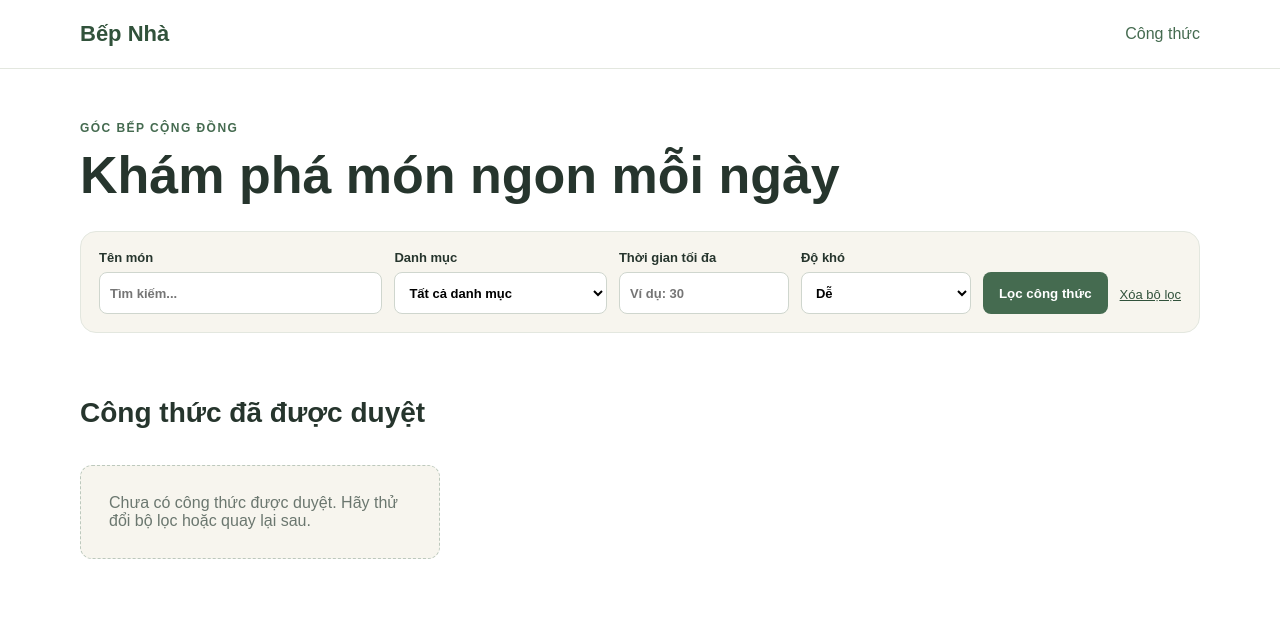
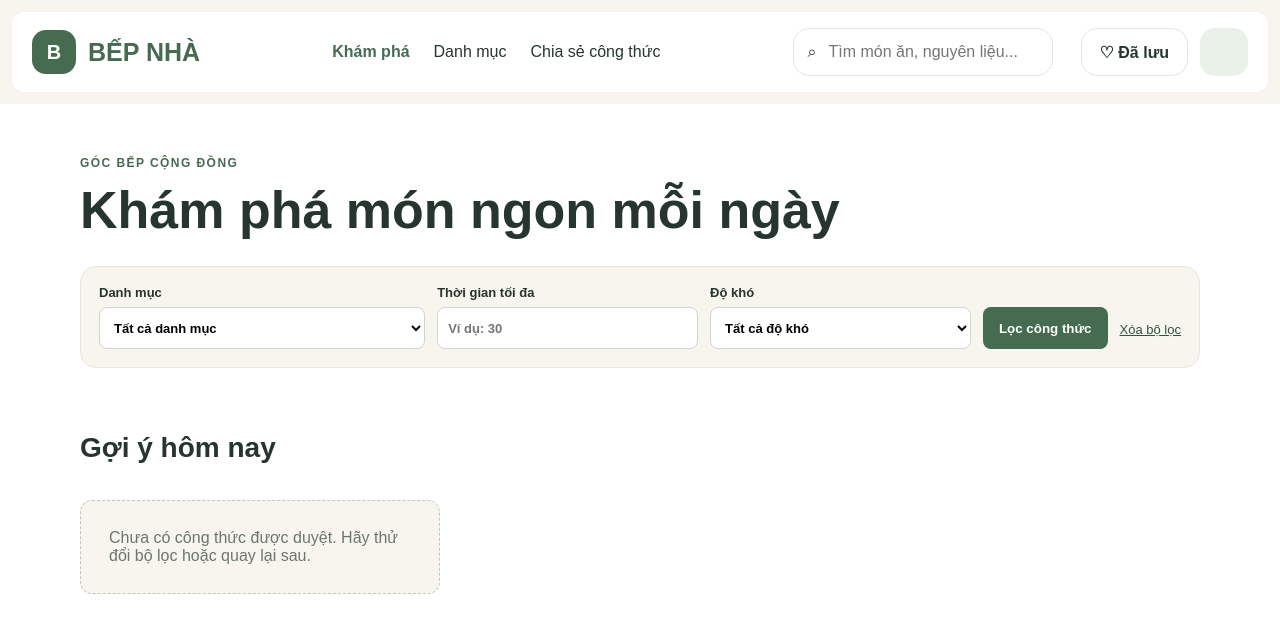
Before and after one commit to HungNguyen3011/TTCN_8K05UD, a Laravel app: page / in a window 1280 px wide. Shown: the top 633 px of the page. Run offline with Laravel 12, Linux system fonts and the light colour scheme; the visitor is signed in with stand-in values (Sample User, id 1); data that the repository does not hold is empty; style sheets or scripts are compiled from the project's sources; parts of the project's set-up code (start-up, migrations or seed data) failed here and were passed over.

Commit message:
Triển khai tính năng đăng ký, đăng nhập

```diff
--- a/PROJECT/app/Models/User.php
+++ b/PROJECT/app/Models/User.php
@@ -19,7 +19,7 @@ class User extends Authenticatable
     protected $table = 'NGUOIDUNG';
     protected $primaryKey = 'MANGUOIDUNG';
     public const CREATED_AT = 'NGAYTAO';
-    public const UPDATED_AT = 'NGAYCAPNHAP';
+    public const UPDATED_AT = 'NGAYCAPNHAT';
 
     public function getAuthPasswordName(): string
     {
--- a/PROJECT/resources/css/app.css
+++ b/PROJECT/resources/css/app.css
@@ -71,7 +71,7 @@ body {
 
 .filter-form {
     display: grid;
-    grid-template-columns: 2fr 1.5fr 1.2fr 1.2fr auto auto;
+    grid-template-columns: 1.5fr 1.2fr 1.2fr auto auto;
     align-items: end;
     gap: 12px;
     margin-top: 26px;
@@ -195,3 +195,276 @@ body {
         grid-template-columns: 1fr;
     }
 }
+.auth-page {
+    min-height: 100vh;
+    display: grid;
+    place-items: center;
+    padding: 24px;
+    background: var(--cream);
+}
+
+.auth-card {
+    width: min(100%, 440px);
+    padding: 36px;
+    border: 1px solid var(--line);
+    border-radius: 16px;
+    background: #fff;
+    box-shadow: 0 16px 40px rgb(38 53 45 / 8%);
+}
+
+.auth-brand {
+    display: inline-block;
+    margin-bottom: 32px;
+}
+
+.auth-card h1 {
+    margin: 0;
+    font-size: 32px;
+}
+
+.auth-description {
+    margin: 10px 0 24px;
+    color: var(--muted);
+    line-height: 1.5;
+}
+
+.auth-form {
+    display: grid;
+    gap: 10px;
+}
+
+.auth-form label {
+    margin-top: 8px;
+    font-weight: 600;
+}
+
+.auth-form input {
+    min-height: 46px;
+    padding: 10px 12px;
+    border: 1px solid #cfd6ce;
+    border-radius: 8px;
+    font: inherit;
+}
+
+.auth-form button {
+    min-height: 46px;
+    margin-top: 14px;
+    border: 0;
+    border-radius: 8px;
+    color: #fff;
+    background: var(--green);
+    font: inherit;
+    font-weight: 700;
+    cursor: pointer;
+}
+
+.auth-form button:hover {
+    background: var(--green-dark);
+}
+
+.auth-error {
+    margin-bottom: 16px;
+    padding: 12px;
+    border-radius: 8px;
+    color: #842029;
+    background: #f8d7da;
+}
+
+.auth-home-link {
+    display: inline-block;
+    margin-top: 22px;
+    color: var(--green-dark);
+}
+.site-header {
+    padding: 12px 0;
+    border: 0;
+    background: var(--cream);
+}
+
+.site-nav {
+    width: min(1440px, calc(100% - 24px));
+    min-height: 80px;
+    margin: 0 auto;
+    padding: 12px 20px;
+    display: flex;
+    align-items: center;
+    gap: 28px;
+    border-radius: 12px;
+    background: #fff;
+}
+
+.site-brand {
+    display: flex;
+    align-items: center;
+    gap: 12px;
+    color: var(--green);
+    text-decoration: none;
+    white-space: nowrap;
+}
+
+.brand-mark {
+    width: 44px;
+    height: 44px;
+    display: grid;
+    place-items: center;
+    border-radius: 14px;
+    color: #fff;
+    background: var(--green);
+    font-size: 20px;
+    font-weight: 700;
+}
+
+.brand-name {
+    font-size: 25px;
+    font-weight: 700;
+}
+
+.site-nav-links,
+.site-nav-actions {
+    display: flex;
+    align-items: center;
+    gap: 24px;
+}
+
+.site-nav-links {
+    margin: 0 auto;
+}
+
+.site-nav-links a {
+    color: var(--ink);
+    text-decoration: none;
+    white-space: nowrap;
+}
+
+.site-nav-links a.active {
+    color: var(--green);
+    font-weight: 700;
+}
+
+.site-search {
+    min-width: 220px;
+    height: 48px;
+    display: flex;
+    align-items: center;
+    gap: 10px;
+    padding: 0 14px;
+    border: 1px solid var(--line);
+    border-radius: 16px;
+}
+
+.site-search input {
+    width: 100%;
+    border: 0;
+    outline: 0;
+    font: inherit;
+}
+
+.site-nav-actions {
+    gap: 12px;
+}
+
+.nav-button {
+    min-height: 48px;
+    display: inline-flex;
+    align-items: center;
+    justify-content: center;
+    padding: 0 18px;
+    border: 1px solid var(--line);
+    border-radius: 16px;
+    color: var(--ink);
+    background: #fff;
+    font-weight: 700;
+    text-decoration: none;
+    white-space: nowrap;
+}
+
+.nav-register {
+    border-color: var(--green);
+    color: #fff;
+    background: var(--green);
+}
+
+.account-menu {
+    position: relative;
+}
+
+.account-menu summary {
+    width: 48px;
+    height: 48px;
+    display: grid;
+    place-items: center;
+    border-radius: 15px;
+    color: var(--green);
+    background: #e8f0e8;
+    font-weight: 700;
+    cursor: pointer;
+    list-style: none;
+}
+
+.account-menu summary::-webkit-details-marker {
+    display: none;
+}
+
+.account-dropdown {
+    position: absolute;
+    z-index: 5;
+    top: 56px;
+    right: 0;
+    width: 190px;
+    padding: 14px;
+    display: grid;
+    gap: 12px;
+    border: 1px solid var(--line);
+    border-radius: 12px;
+    background: #fff;
+    box-shadow: 0 10px 28px rgb(38 53 45 / 12%);
+}
+
+.account-dropdown button {
+    width: 100%;
+    padding: 10px;
+    border: 0;
+    border-radius: 8px;
+    color: #fff;
+    background: var(--green);
+    font: inherit;
+    cursor: pointer;
+}
+
+@media (max-width: 900px) {
+    .site-nav {
+        flex-wrap: wrap;
+        gap: 14px;
+    }
+
+    .site-nav-links {
+        order: 3;
+        width: 100%;
+        justify-content: center;
+    }
+
+    .site-search {
+        flex: 1;
+    }
+}
+
+@media (max-width: 560px) {
+    .brand-name {
+        font-size: 19px;
+    }
+
+    .site-nav-links {
+        gap: 14px;
+        font-size: 14px;
+    }
+
+    .nav-button {
+        min-height: 42px;
+        padding: 0 12px;
+    }
+
+    .site-search {
+        order: 4;
+        flex-basis: 100%;
+    }
+}
--- /dev/null
+++ b/PROJECT/resources/views/partials/header.blade.php
@@ -0,0 +1,54 @@
+<header class="site-header">
+    <div class="site-nav">
+        <a class="site-brand" href="{{ route('home') }}">
+            <span class="brand-mark">B</span>
+            <span class="brand-name">BẾP NHÀ</span>
+        </a>
+
+        <nav class="site-nav-links">
+            <a class="active" href="{{ route('home') }}">Khám phá</a>
+            <a href="{{ route('home') }}#bo-loc">Danh mục</a>
+
+            @guest
+                <a href="{{ route('login') }}">Chia sẻ công thức</a>
+            @else
+                <a href="{{ route('home') }}#cong-thuc">Chia sẻ công thức</a>
+            @endguest
+        </nav>
+
+        <form class="site-search" action="{{ route('home') }}" method="GET">
+            <span aria-hidden="true">⌕</span>
+            <input
+                type="search"
+                name="q"
+                value="{{ request('q') }}"
+                placeholder="Tìm món ăn, nguyên liệu..."
+                aria-label="Tìm món ăn, nguyên liệu"
+            >
+        </form>
+
+        <div class="site-nav-actions">
+            @guest
+                <a class="nav-button nav-login" href="{{ route('login') }}">Đăng nhập</a>
+                <a class="nav-button nav-register" href="{{ route('register') }}">Đăng ký</a>
+            @else
+                <a class="nav-button nav-saved" href="{{ route('home') }}#cong-thuc">
+                    ♡ Đã lưu
+                </a>
+
+                <details class="account-menu">
+                    <summary aria-label="Mở tài khoản">
+                        {{ mb_strtoupper(mb_substr(auth()->user()->HOTEN, 0, 1)) }}
+                    </summary>
+                    <div class="account-dropdown">
+                        <strong>{{ auth()->user()->HOTEN }}</strong>
+                        <form method="POST" action="{{ route('logout') }}">
+                            @csrf
+                            <button type="submit">Đăng xuất</button>
+                        </form>
+                    </div>
+                </details>
+            @endguest
+        </div>
+    </div>
+</header>
--- a/PROJECT/resources/views/welcome.blade.php
+++ b/PROJECT/resources/views/welcome.blade.php
@@ -8,28 +8,14 @@
         @vite(['resources/css/app.css', 'resources/js/app.js'])
     </head>
 <body>
-    <header class="site-header">
-        <div class="container nav-row">
-            <a class="brand" href="{{ route('home') }}">Bếp Nhà</a>
-            <a href="#cong-thuc">Công thức</a>
-        </div>
-    </header>
-
+   @include('partials.header')
     <main>
         <section class="container hero">
             <p class="eyebrow">GÓC BẾP CỘNG ĐỒNG</p>
             <h1>Khám phá món ngon mỗi ngày</h1>
 
-            <form class="filter-form" action="{{ route('home') }}" method="GET">
-                <label>
-                    Tên món
-                    <input
-                        type="search"
-                        name="q"
-                        value="{{ $filters['q'] ?? '' }}"
-                        placeholder="Tìm kiếm..."
-                    >
-                </label>
+            <form id="bo-loc" class="filter-form" action="{{ route('home') }}" method="GET">
+    <input type="hidden" name="q" value="{{ $filters['q'] ?? '' }}">
 
     <label>
         Danh mục
@@ -62,7 +48,7 @@
     <label>
         Độ khó
         <select name="difficulty">
-
+            <option value="">Tất cả độ khó</option>
             <option value="Dễ" @selected(($filters['difficulty'] ?? '') === 'Dễ')>Dễ</option>
             <option value="Trung bình" @selected(($filters['difficulty'] ?? '') === 'Trung bình')>Trung bình</option>
             <option value="Khó" @selected(($filters['difficulty'] ?? '') === 'Khó')>Khó</option>
@@ -75,7 +61,7 @@
         </section>
 
         <section class="container recipe-section" id="cong-thuc">
-            <h2>Công thức đã được duyệt</h2>
+            <h2>Gợi ý hôm nay</h2>
 
             <div class="recipe-grid">
                 @forelse ($recipes as $recipe)
--- a/PROJECT/routes/web.php
+++ b/PROJECT/routes/web.php
@@ -1,6 +1,18 @@
 <?php
-
+use App\Http\Controllers\LoginController;
 use App\Http\Controllers\HomeController;
+use App\Http\Controllers\RegisterController;
 use Illuminate\Support\Facades\Route;
 
 Route::get('/', [HomeController::class, 'index'])->name('home');
+
+Route::middleware('guest')->group(function () {
+    Route::get('/dang-nhap', [LoginController::class, 'create'])->name('login');
+    Route::post('/dang-nhap', [LoginController::class, 'store'])->name('login.store');
+    Route::get('/dang-ky', [RegisterController::class, 'create'])->name('register');
+    Route::post('/dang-ky', [RegisterController::class, 'store'])->name('register.store');
+});
+
+Route::post('/dang-xuat', [LoginController::class, 'destroy'])
+    ->middleware('auth')
+    ->name('logout');
```
Also changed, not shown: PROJECT/app/Http/Controllers/LoginController.php (added, +49 -0 lines), PROJECT/app/Http/Controllers/RegisterController.php (added, +45 -0 lines), PROJECT/resources/views/login.blade.php (added, +52 -0 lines), PROJECT/resources/views/register.blade.php (added, +73 -0 lines). Lines whose indentation alone changed are shown as unchanged.
